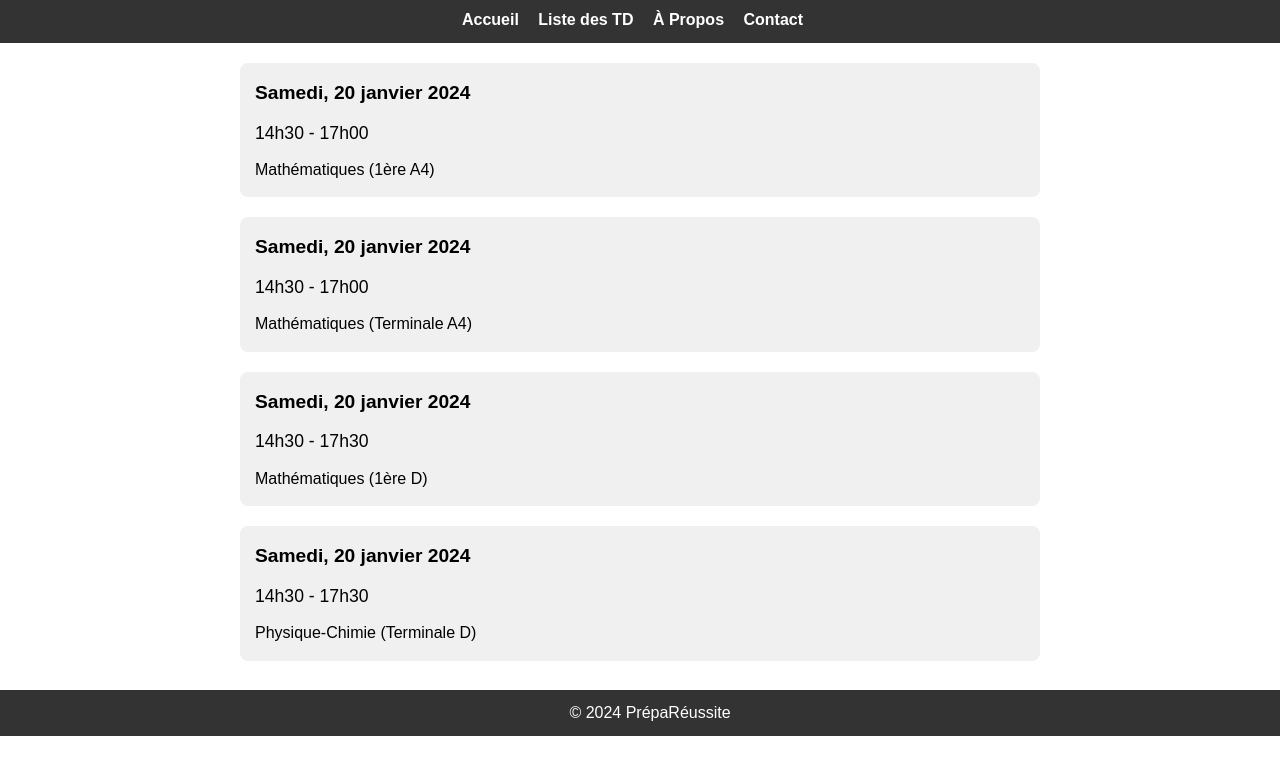
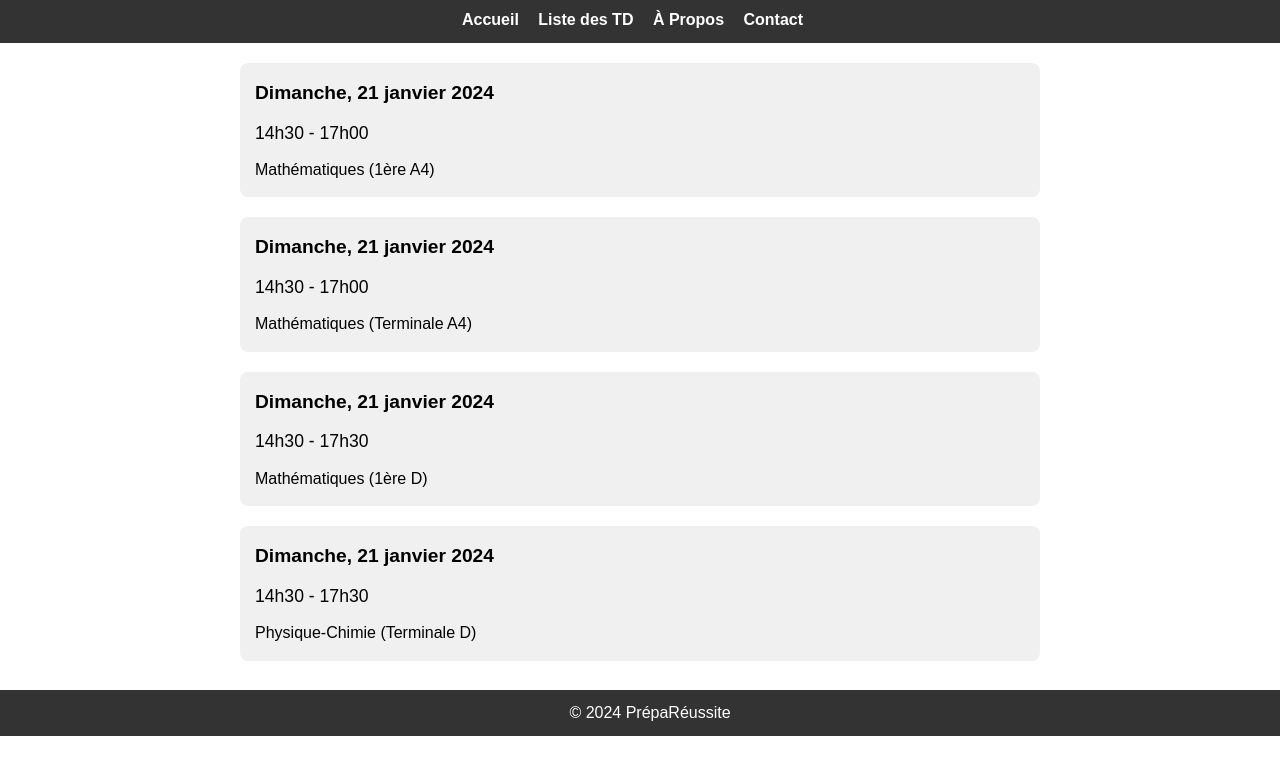
Before and after one commit to ardu79/PrepaReussite_siteTD, a plain HTML site: page edt.html in a window 1280 px wide. Shown: the part 64-838 px from the top of the page. Drawn offline with Linux system fonts and the light colour scheme.

Commit message:
Update edt.html

```diff
--- a/edt.html
+++ b/edt.html
@@ -21,25 +21,25 @@
 
     <section id="emploi-du-temps">
         <div class="emploi-du-temps-entry">
-            <div class="emploi-du-temps-date">Samedi, 20 janvier 2024</div>
+            <div class="emploi-du-temps-date">Dimanche, 21 janvier 2024</div>
             <div class="emploi-du-temps-heure">14h30 - 17h00</div>
             <div class="emploi-du-temps-details">Mathématiques (1ère A4)</div>
         </div>
 
         <div class="emploi-du-temps-entry">
-            <div class="emploi-du-temps-date">Samedi, 20 janvier 2024</div>
+            <div class="emploi-du-temps-date">Dimanche, 21 janvier 2024</div>
             <div class="emploi-du-temps-heure">14h30 - 17h00</div>
             <div class="emploi-du-temps-details">Mathématiques (Terminale A4)</div>
         </div>
 
         <div class="emploi-du-temps-entry">
-            <div class="emploi-du-temps-date">Samedi, 20 janvier 2024</div>
+            <div class="emploi-du-temps-date">Dimanche, 21 janvier 2024</div>
             <div class="emploi-du-temps-heure">14h30 - 17h30</div>
             <div class="emploi-du-temps-details">Mathématiques (1ère D)</div>
         </div>
 
         <div class="emploi-du-temps-entry">
-            <div class="emploi-du-temps-date">Samedi, 20 janvier 2024</div>
+            <div class="emploi-du-temps-date">Dimanche, 21 janvier 2024</div>
             <div class="emploi-du-temps-heure">14h30 - 17h30</div>
             <div class="emploi-du-temps-details">Physique-Chimie (Terminale D)</div>
         </div>
```
